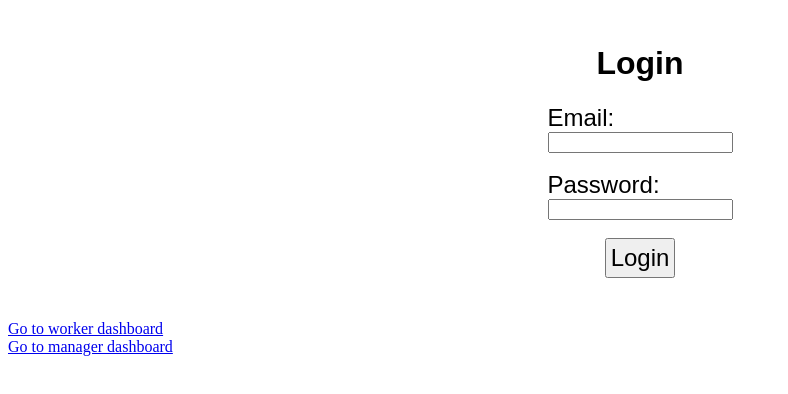
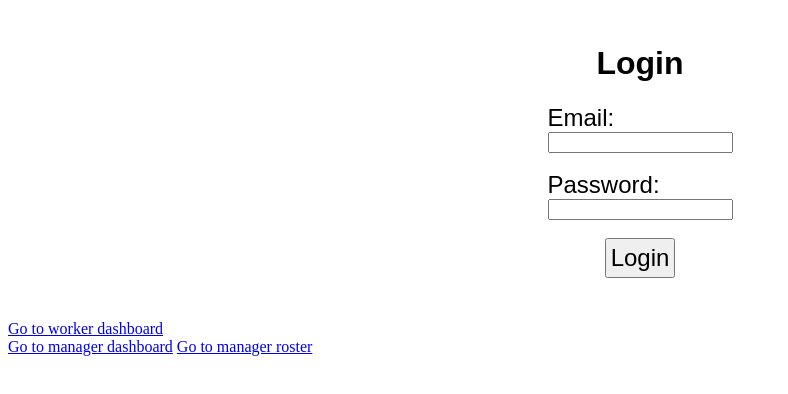
Before and after one commit to ThomasLalo/flexibleWorker2, a SvelteKit app: page / in a window 1280 px wide. Shown: the top 394 px of the page, without its empty margins (0-788 px from the left). Built offline with nearby package versions, Linux system fonts and the light colour scheme.

Commit message:
Add temp nav link to roster page

```diff
--- a/src/routes/+page.svelte
+++ b/src/routes/+page.svelte
@@ -21,7 +21,7 @@
   <!-- temp navigation -->
   <a href="/worker">Go to worker dashboard</a> <br/>
   <a href="/manager">Go to manager dashboard</a>
-
+  <a href="/manager/roster">Go to manager roster</a>
 </main>
 
 <style>
```
